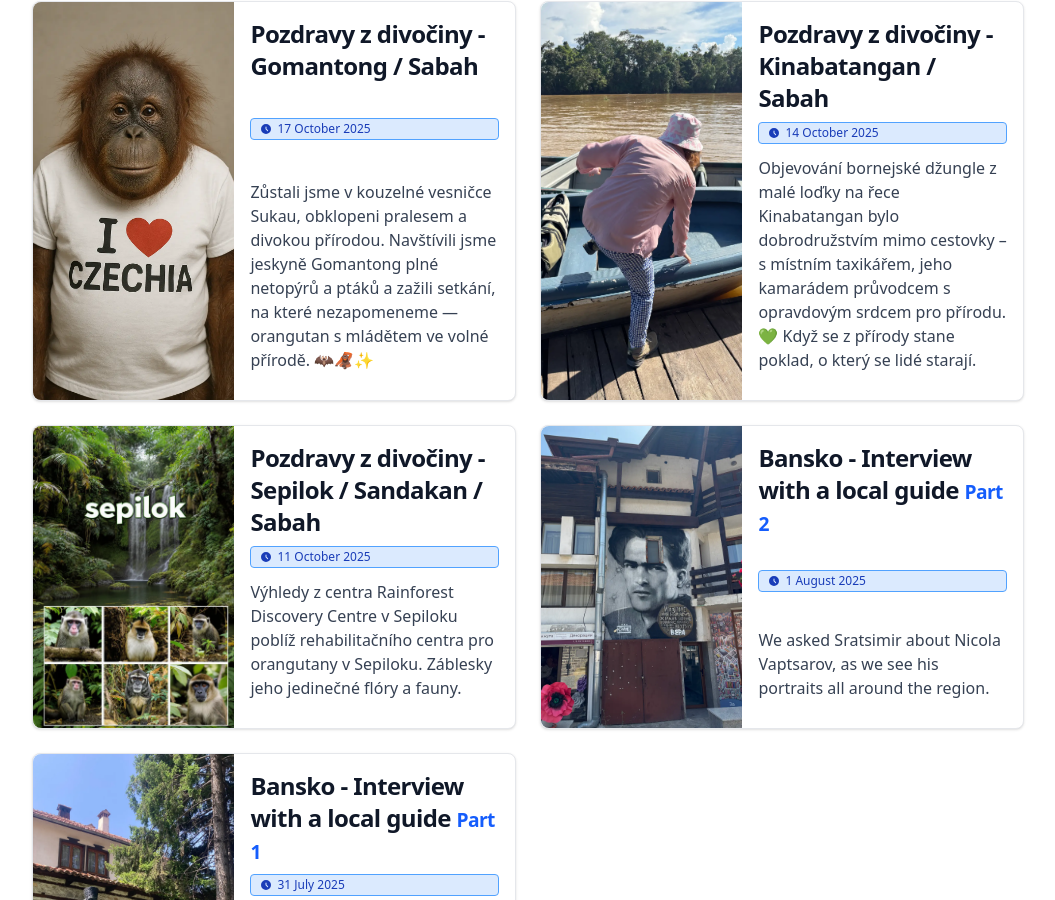
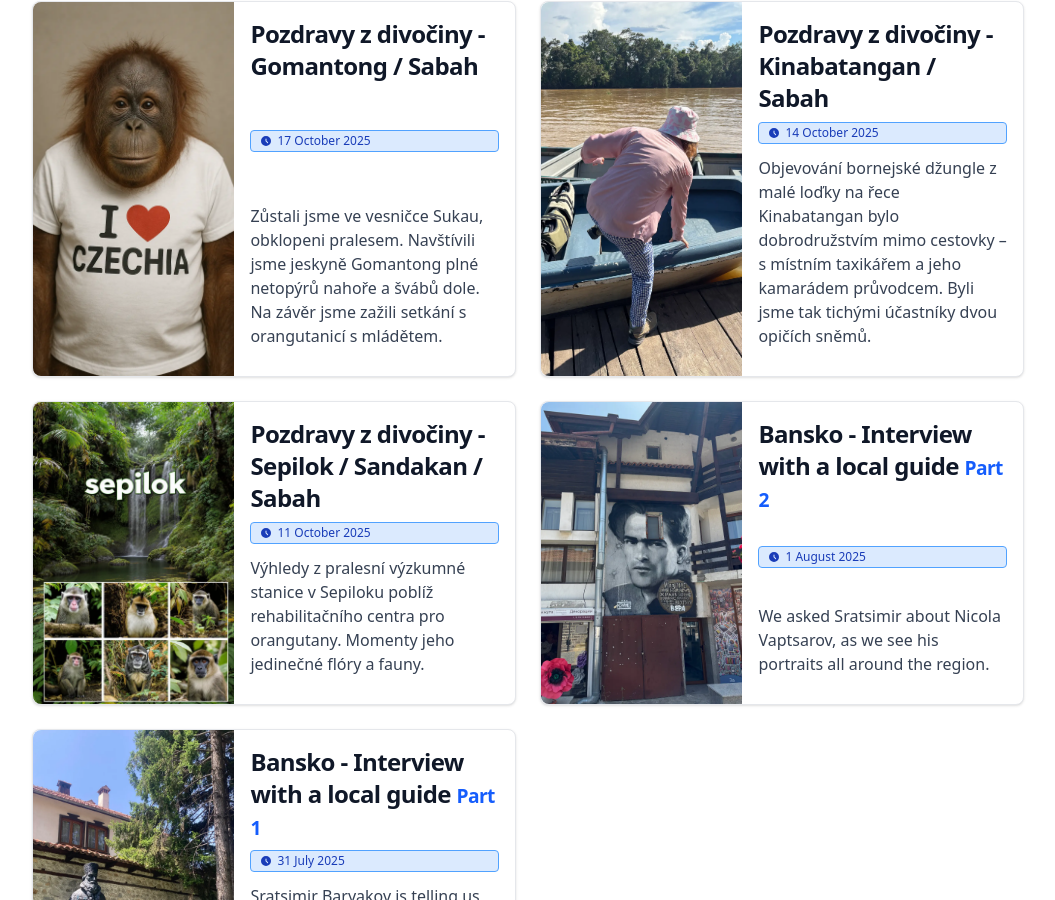
Before and after one commit to EsterkaM/blog, a Next.js app: page / in a window 1280 px wide. Shown: the part 391-1291 px from the top of the page, without its empty margins (112-1167 px from the left). Built offline with nearby package versions, Linux system fonts and the light colour scheme.

Commit message:
fix: descriptions
Signed-off-by: Milan Gallas <gallas.milan@gmail.com>

```diff
--- a/data/blog-post.ts
+++ b/data/blog-post.ts
@@ -78,7 +78,7 @@ export const blogPosts: BlogPost[] = [
   {
     id: "3",
     name: "Pozdravy z divočiny - Gomantong / Sabah",
-    description: "Zůstali jsme v kouzelné vesničce Sukau, obklopeni pralesem a divokou přírodou. Navštívili jsme jeskyně Gomantong plné netopýrů a ptáků a zažili setkání, na které nezapomeneme — orangutan s mládětem ve volné přírodě. 🦇🦧✨",
+    description: "Zůstali jsme ve vesničce Sukau, obklopeni pralesem. Navštívili jsme jeskyně Gomantong plné netopýrů nahoře a švábů dole. Na závěr jsme zažili setkání s orangutanicí s mládětem.",
     slug: `${basePath}/cs/clanek/pozdravy-z-divociny/gomantong-sabah`,
     previewImage: "/images-optimized/pozdravy-z-pralesa/orangutan-1.webp",
     published: "2025-10-17T10:17:01.000Z",
@@ -95,7 +95,7 @@ export const blogPosts: BlogPost[] = [
   },{
     id: "4",
     name: "Pozdravy z divočiny - Sepilok / Sandakan / Sabah",
-    description: "Výhledy z centra Rainforest Discovery Centre v Sepiloku poblíž rehabilitačního centra pro orangutany v Sepiloku. Záblesky jeho jedinečné flóry a fauny.",
+    description: "Výhledy z pralesní výzkumné stanice v Sepiloku poblíž rehabilitačního centra pro orangutany. Momenty jeho jedinečné flóry a fauny.",
     slug: `${basePath}/cs/clanek/pozdravy-z-divociny/sepilok-sandakan-sabah`,
     previewImage: "/images-optimized/pozdravy-z-pralesa/sepilok-2.webp",
     published: "2025-10-11T14:28:01.000Z",
@@ -106,7 +106,7 @@ export const blogPosts: BlogPost[] = [
   {
     id: "5",
     name: "Pozdravy z divočiny - Kinabatangan / Sabah",
-    description: "Objevování bornejské džungle z malé loďky na řece Kinabatangan bylo dobrodružstvím mimo cestovky – s místním taxikářem, jeho kamarádem průvodcem s opravdovým srdcem pro přírodu. 💚 Když se z přírody stane poklad, o který se lidé starají.",
+    description: "Objevování bornejské džungle z malé loďky na řece Kinabatangan bylo dobrodružstvím mimo cestovky – s místním taxikářem a jeho kamarádem průvodcem. Byli jsme tak tichými účastníky dvou opičích sněmů. ",
     slug: `${basePath}/cs/clanek/pozdravy-z-divociny/kinabatangan-sabah`,
     previewImage: "/images-optimized/pozdravy-z-pralesa/esterka-lod-nastup.webp",
     published: "2025-10-14T13:05:01.000Z",
```
